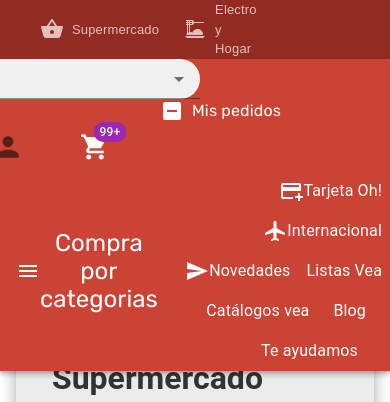
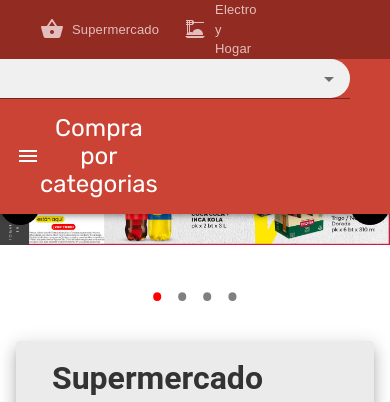
Before and after one commit to Nyxzaf/Proyecto-compartido-web, a React (Vite) app: page / in a window 390 px wide. Shown: the top 402 px of the page. Built offline with nearby package versions, Linux system fonts and the light colour scheme.

Commit message:
header page responsive

```diff
--- a/src/components/head/MainNavigation.jsx
+++ b/src/components/head/MainNavigation.jsx
@@ -12,7 +12,9 @@ const MainNavigation = () => {
     return (
         // onClick={()=>setOpen(!Open)}
         <Box>
-            <IconButton onClick={()=>setOpen(!Open)} id="icon-menu" display={"flex"} sx={{fontFamily:"rubik" , borderRadius:"0px", color:"white"}} ><MenuIcon/>Compra por categorias</IconButton>
+            <IconButton onClick={()=>setOpen(!Open)} id="icon-menu" display={"flex"} sx={{fontFamily:"rubik" , borderRadius:"0px", color:"white"}} >
+                <MenuIcon/>Compra por categorias
+            </IconButton>
             <Menu  open={Open} onClose={()=>setOpen(!Open)}>
                 {
                     Category.map((item,index)=>
--- a/src/components/head/SecondLane.jsx
+++ b/src/components/head/SecondLane.jsx
@@ -12,28 +12,28 @@ import UserOptions from "./UserOptions";
 const SecondLane = () => {
   return (
     <Stack bgcolor="#CB4335" alignItems="center">
-      <Grid container alignItems="center" justifyContent="flex-start">
-        <Grid item p={1} pl={4} display={{xs:"none",sm:"flex"}}>
+      <Grid container alignItems="center" justifyContent="flex-start" wrap="nowrap">
+        <Grid item  xl={1} p={1} pl={4} display={{xs:"none",md:"block"}}>
           <a href="#">
             <img  src={Logo}/>
           </a>
         </Grid>
-        <Grid item pl={5} sx={{display:{md:"block",xs:"none"}}}>
+        <Grid item pl={5} sx={{display:{md:"block",xs:"none"}}} xl={2.2}>
           <SelectionList/>
         </Grid>
-        <Grid item justifyContent={{xs:"center"}}>
+        <Grid item justifyContent={{xs:"center"}}xl={5} xs={1}>
           <SearchList/>
         </Grid>
-          <Grid item ml={12} pl={8} pr={7} alignItems={"center"} href="#" component="a"  sx={{textDecoration:"none", color:"white"}}>
+          <Grid item ml={{xl:10,lg:30,md:30}} pl={8} pr={7}  xl={3} lg={2} display={{xs:"none",md:"block"}}  alignItems={"center"} href="#" component="a"  sx={{textDecoration:"none", color:"white"}}>
             <Stack direction={"row"} fontFamily={"rubik"}>
               <IndeterminateCheckBoxIcon sx={{mr:1}}/>
               Mis pedidos
             </Stack>
           </Grid>
-        <Grid item ml={-2} pr={5} alignItems={"center"} >
+        <Grid item ml={{xl:1,lg:0,md:-2}} pr={5} alignItems={"center"} xl={1} display={{xs:"none",md:"block"}} >
           <UserOptions/>
         </Grid>
-        <Grid item ml={1} href="#" component="a" sx={{textDecoration:"none", color:"white"}}>
+        <Grid item ml={{xl:1,lg:0,md:-2}} xl={2} href="#" component="a" sx={{textDecoration:"none", color:"white"}} display={{xs:"none",md:"block"}}>
               <Badge badgeContent={100} color="secondary">
               <ShoppingCartIcon sx={{fontSize:30}}/>
             </Badge>
--- a/src/components/head/ThirdLane.jsx
+++ b/src/components/head/ThirdLane.jsx
@@ -6,40 +6,49 @@ import MainNavigation from "./MainNavigation";
 
 
 const ThirdLane = () => {
+
+    const Item=[
+        {
+            Title:"Tarjeta Oh!" , Icon:<AddCardIcon/>
+        },
+        {
+            Title:"Internacional" , Icon:<AirplanemodeActiveIcon/>
+        },
+        {
+            Title:"Novedades" , Icon:<SendIcon/>
+        },
+        {
+            Title:"Lista Vea" , Icon:""
+        },
+        {
+            Title:"Catalogos Vea" , Icon:""
+        },
+        {
+            Title:"Blog" , Icon:""
+        },
+        {
+            Title:"Te ayudamos!" , Icon:""
+        }
+    ]
+
     return (
         <Stack direction="row" alignItems="center" bgcolor="#CB4335">
             <Grid item xs >
                 <Grid container direction={"row"} justifyContent="flex-start">
-                    <Grid item p={1}>
+                    <Grid item p={1} xs={12}>
                         <MainNavigation/>
                     </Grid>
                 </Grid>
             </Grid>
             <Grid item xs={8} container justifyContent="flex-end">
-                <Grid item p={1} display="flex" href="#" component="a" sx={{textDecoration:"none", color:"white"}}>
-                    <AddCardIcon/>
-                    Tarjeta Oh!
-                </Grid>
-                <Grid item p={1} display="flex" href="#" component="a" sx={{textDecoration:"none", color:"white"}}>
-                    <AirplanemodeActiveIcon/>
-                    Internacional
-                </Grid>
-                <Grid item p={1} display="flex" href="#" component="a" sx={{textDecoration:"none", color:"white"}}>
-                    <SendIcon/>
-                    Novedades
-                </Grid>
-                <Grid item p={1} component="a" href="#" sx={{textDecoration:"none", color:"white"}}>
-                    Listas Vea
-                </Grid>
-                <Grid item p={1} pr={2} component="a" href="#" sx={{textDecoration:"none", color:"white"}}>
-                    Catálogos vea
-                </Grid>
-                <Grid item p={1} pr={3} component="a" href="#" sx={{textDecoration:"none", color:"white"}}>
-                    Blog
-                </Grid>
-                <Grid item p={1} pr={4} component="a" href="#" sx={{textDecoration:"none", color:"white"}}>
-                    Te ayudamos
-                </Grid>
+                {
+                    Item.map((item,index)=>
+                        (
+                            <Grid  key={index}item p={2}  display={{xs:"none",lg:"flex"}} href="#" component="a" sx={{textDecoration:"none", color:"white"}}>
+                            {item.Icon}{item.Title}
+                            </Grid>
+                        ))
+                }
             </Grid>
         </Stack>
     );
--- a/src/components/head/searchList.jsx
+++ b/src/components/head/searchList.jsx
@@ -16,8 +16,8 @@
 
         return (
             <Stack
-                width={{xl:550, lg:500,md:400,xs:200}}
-                height={40}
+                width={{xl:550, lg:400,md:350,xs:350}}
+                height={39}
                 bgcolor={'white'}
                 borderRadius="0px 50px 50px 0px"
                 sx={{
@@ -31,11 +31,13 @@
                         <TextField
                             {...params}
                             variant="filled"
+                            sx={{alignContent:"center"}}
                             InputProps={{
                                 ...params.InputProps,
                                 sx:{
                                     height:"40px",
                                     borderRadius:"0px 50px 50px 0px ",
+                                    alignContent:"center"
                                 }
                             }}
                         />
```
